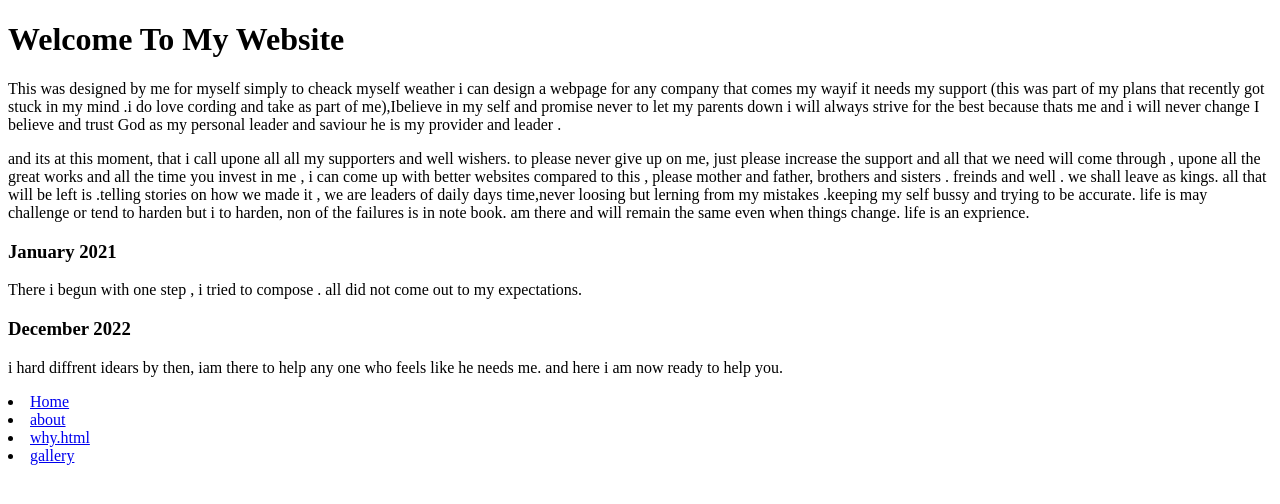
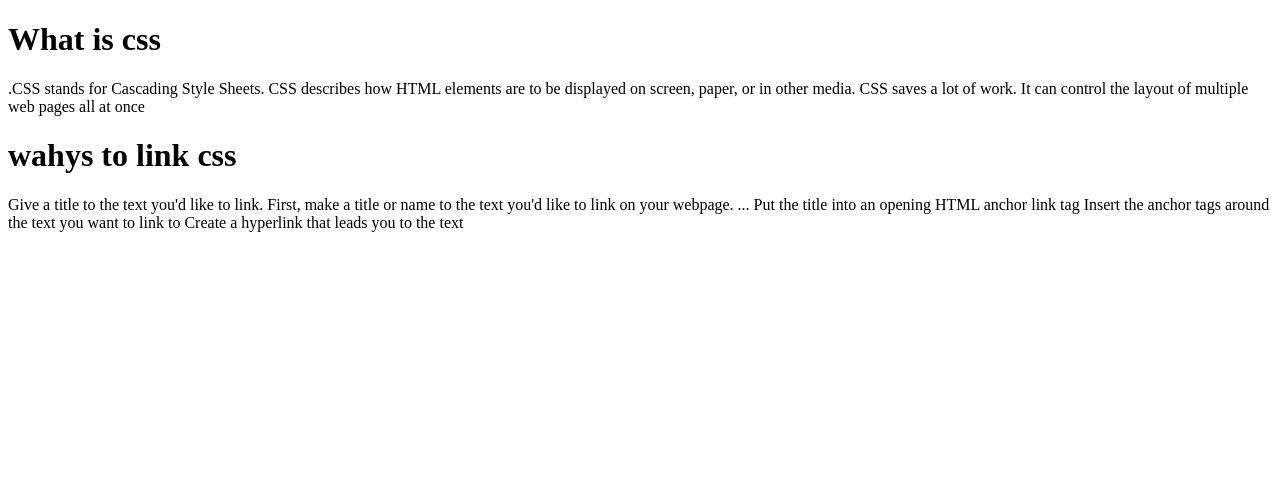
Before and after one commit to isaiahksamz/isaiah-sam, a plain HTML site: page why.html.html in a window 1280 px wide. Drawn offline with Linux system fonts and the light colour scheme.

Commit message:
Update why.html.html

```diff
--- a/why.html.html
+++ b/why.html.html
@@ -1,47 +1,17 @@
 <!DOCTYPE html>
-<html lang="en">
+<html>
 <head>
-
-    <title>web dev <html lang="en">
-    <head>
-        <meta charset="UTF-8">
-        +
-
-        <meta http-equiv="X-UA-Compatible" content="IE=edge">
-        <meta name="viewport" content="width=device-width, initial-scale=1.0">
-        <title>Document</title>
-    </head>
-    <body>
-        <h1>Welcome To My Website</h1>
-        <p>This was designed by me for myself simply to cheack myself weather i can design a webpage for any company that comes my wayif it needs my support (this was part of my plans that recently got stuck in my mind .i do love cording and take as part of me),Ibelieve in my self and promise never to let my parents down i will always strive for the best because thats me and i will never change I believe and trust God as my personal leader and saviour he is my provider and leader .</p>
-        <p>and its at this moment, that i call upone all all my supporters and well wishers. to please never give up on me, just please increase the support and all that we need will come through , upone all the great works and all the time you invest in me , i can come up with better websites compared to this , please mother and father, brothers and sisters . freinds and well . we shall leave as kings.  all that will be left is .telling stories on how we made it , we are leaders of daily days time,never loosing but lerning from my mistakes .keeping my self bussy and trying to be accurate. life is may challenge or tend to harden but i to harden, non of the failures is in note book. am there and will remain the same even when things change. life is an exprience. </p>
-        <div class="sidebar_item">
-            <h3>January 2021</h3>
-            <p>There i begun with one step , i tried to compose . all did not come out to my expectations.</p>
-		  </div><!--close sidebar_item-->
-        </div><!--close sidebar-->
-		<div class="sidebar">
-          <div class="sidebar_item">
-            <h3>December 2022</h3>
-            <p>i hard diffrent idears by then, iam there to help any one who feels like he needs me. and here i am now ready to help you.</p>
-            <style>
-                body {
-                  background-image: url('img.4.jpg');
-                  background-repeat: no-repeat;
-                  background-attachment: fixed;
-                  background-size: cover;
-
-                }
-                </style>
-                <li class="current"><a href="index.html">Home</a></li>
-                <li><a href="about.html">about</a></li>
-                <li><a href="why.html.html">why.html</a></li>
-                <li><a href="gallery.html">gallery</a></li>
-
-    </body>
-    </html></title>
+<title>CSS</title>
 </head>
 <body>
 
+<h1>What is css</h1>
+<p>.CSS stands for Cascading Style Sheets. CSS describes how HTML elements are to be displayed on screen, paper, or in other media. CSS saves a lot of work. It can control the layout of multiple web pages all at once</p>
+<h1>wahys to link css</h1>
+<p>Give a title to the text you'd like to link. First, make a title or name to the text you'd like to link on your webpage. ...
+Put the title into an opening HTML anchor link tag
+Insert the anchor tags around the text you want to link to
+Create a hyperlink that leads you to the text</P>
+
 </body>
 </html>
```
